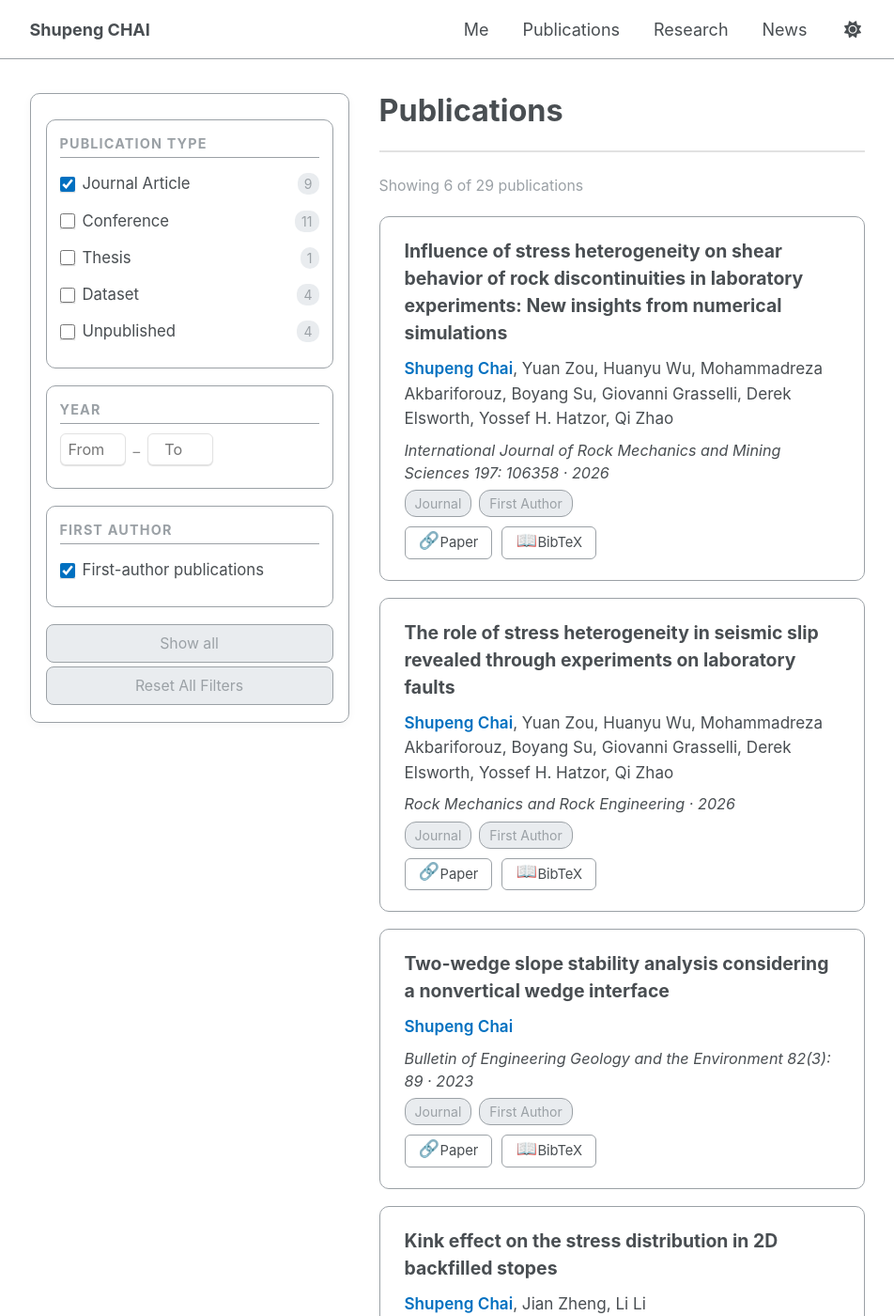
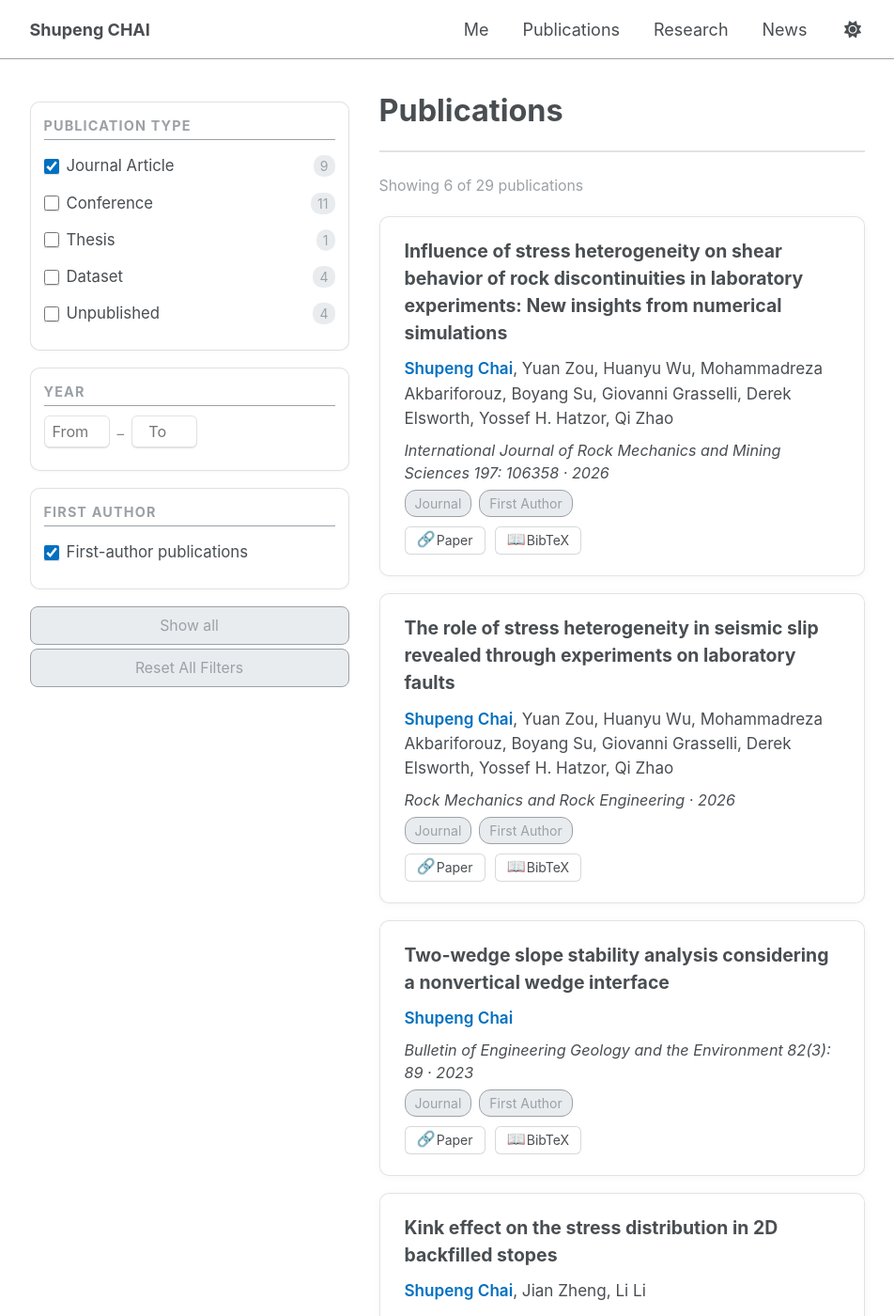
Before and after one commit to spchai/spchai.github.io, a Jekyll site: the page built from _pages/pubs.html, in a window 1280 px wide and 1400 px high. Shown: the whole window at 94% size, without its empty margins (164-1116 px from the left). Built offline with Jekyll 4.4.1, drawn with Linux system fonts in a browser that asks for light colours.

Commit message:
Update pubs.html

```diff
--- a/_pages/pubs.html
+++ b/_pages/pubs.html
@@ -38,13 +38,13 @@ redirect_from:
     flex-shrink: 0;
     margin-left: 0;
     order: -1;
-    background: var(--pub-panel-bg);
-    border: 1px solid var(--pub-border);
+    background: transparent;
+    border: none;
     border-radius: 10px;
-    padding: 18px 16px;
+    padding: 0;
     position: sticky;
     top: 1rem;
-    box-shadow: 0 2px 10px rgba(0,0,0,.04);
+    box-shadow: none;
   }
 
   .pubs-main {
@@ -55,11 +55,12 @@ redirect_from:
   }
 
   .filter-section {
-    background: var(--pub-panel-bg);
-    border: 1px solid var(--pub-border);
+    background: rgba(255,255,255,0.02);
+    border: 1px solid rgba(120, 128, 136, 0.24);
     border-radius: 10px;
     padding: 16px 14px;
     margin-bottom: 18px;
+    box-shadow: 0 1px 3px rgba(15, 23, 42, 0.03);
   }
 
   .filter-section h3 {
@@ -161,13 +162,17 @@ redirect_from:
 
   .pub-card {
     background: var(--pub-panel-bg);
-    border: 1px solid var(--pub-border);
+    border: 1px solid rgba(120, 128, 136, 0.22);
     border-radius: 10px;
     padding: 22px 26px;
     margin-bottom: 18px;
-    transition: box-shadow .25s;
+    box-shadow: 0 1px 8px rgba(15, 23, 42, 0.04);
+    transition: box-shadow .25s, border-color .25s;
   }
-  .pub-card:hover { box-shadow: 0 4px 16px rgba(0,0,0,.08); }
+  .pub-card:hover {
+    box-shadow: 0 4px 16px rgba(15, 23, 42, 0.07);
+    border-color: rgba(120, 128, 136, 0.28);
+  }
   .pub-title {
     font-size: 1.08rem;
     font-weight: 700;
@@ -218,14 +223,16 @@ redirect_from:
     display: flex;
     gap: 10px;
     flex-wrap: wrap;
+    margin-top: 8px;
   }
   .pub-btn {
     display: inline-flex;
     align-items: center;
     gap: 5px;
-    padding: 5px 14px;
-    font-size: .82rem;
-    border: 1px solid var(--pub-border);
+    padding: 4px 12px;
+    font-size: .78rem;
+    line-height: 1.4;
+    border: 1px solid rgba(120, 128, 136, 0.3);
     border-radius: 6px;
     background: var(--pub-panel-bg);
     color: var(--global-text-color, #2d2d2d);
@@ -234,7 +241,7 @@ redirect_from:
     transition: all .2s;
   }
   .pub-btn:hover { border-color: var(--pub-accent); color: var(--pub-accent); }
-  .pub-btn .icon { font-size: 1rem; }
+  .pub-btn .icon { font-size: .9rem; }
 
   .modal-overlay {
     display: none;
```
